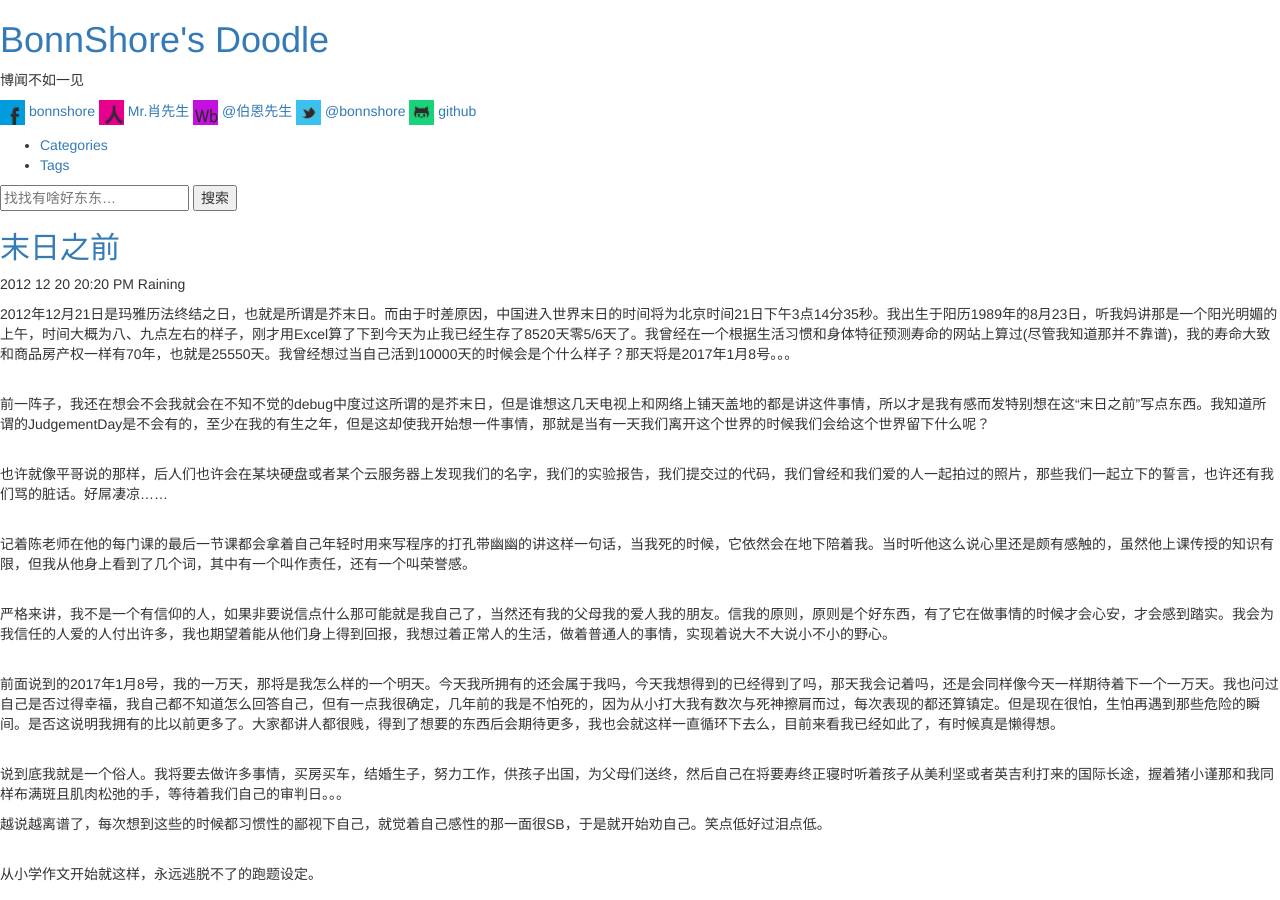
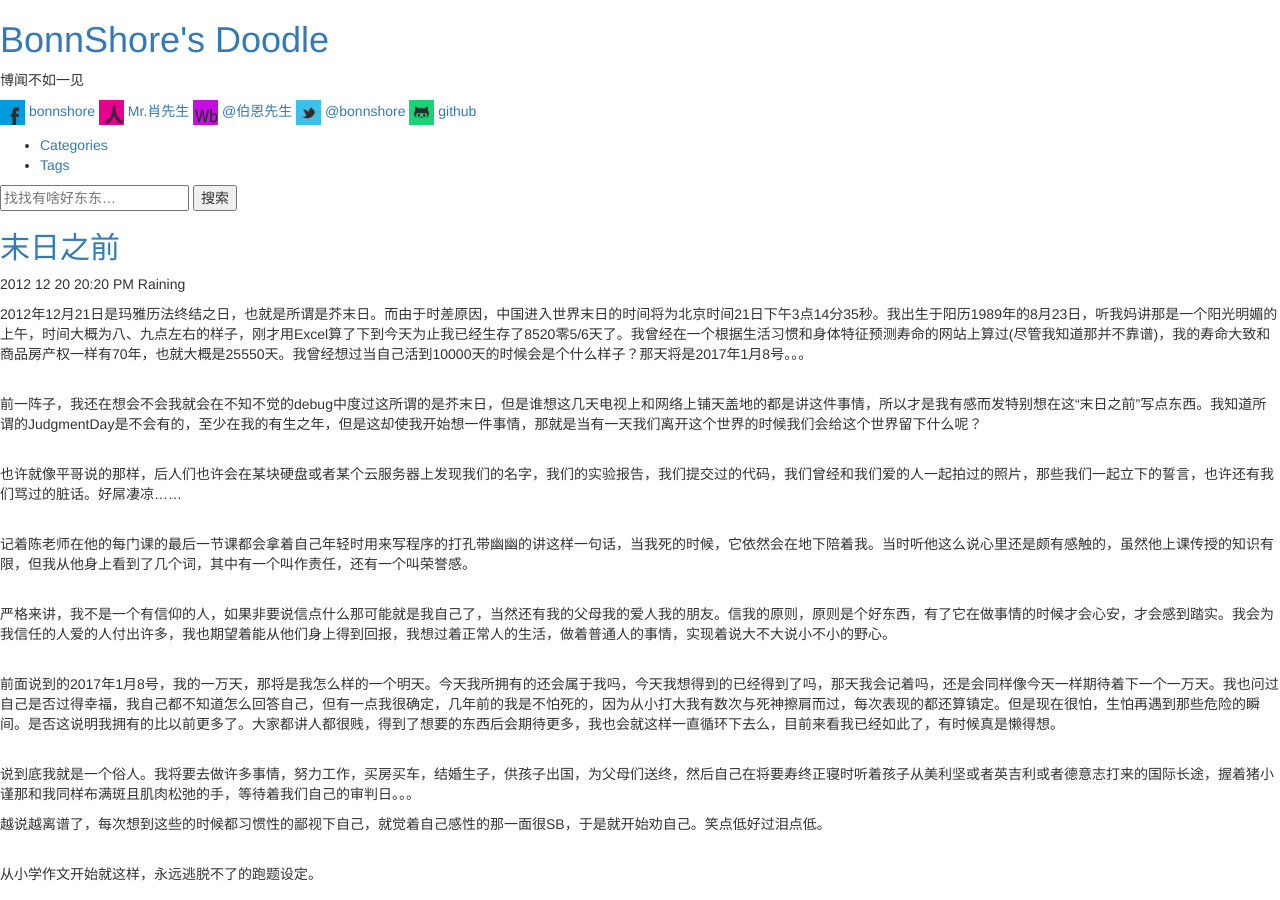
Before and after one commit to bonnshore/bonnshore.github.com, a Jekyll site: the page built from _posts/2012-12-20-before-the-judgment-day.md, in a window 1280 px wide and 900 px high. Built offline with Jekyll 4.4.1, drawn with Linux system fonts in a browser that asks for light colours; nearby versions of some CDN libraries; library files that are not in the unit come from our copies; Markdown is read by kramdown in place of the engine named in the settings; a script that is not in the unit is left out; comment, search, counter and statistics services are not loaded.

Commit message:
update the post

```diff
--- a/_posts/2012-12-20-before-the-judgment-day.md
+++ b/_posts/2012-12-20-before-the-judgment-day.md
@@ -9,13 +9,13 @@ tags: []
 ---
 {% include JB/setup %}
 
-2012年12月21日是玛雅历法终结之日，也就是所谓是芥末日。而由于时差原因，中国进入世界末日的时间将为北京时间21日下午3点14分35秒。我出生于阳历1989年的8月23日，听我妈讲那是一个阳光明媚的上午，时间大概为八、九点左右的样子，刚才用Excel算了下到今天为止我已经生存了8520天零5/6天了。我曾经在一个根据生活习惯和身体特征预测寿命的网站上算过(尽管我知道那并不靠谱)，我的寿命大致和商品房产权一样有70年，也就是25550天。我曾经想过当自己活到10000天的时候会是个什么样子？那天将是2017年1月8号。。。
+2012年12月21日是玛雅历法终结之日，也就是所谓是芥末日。而由于时差原因，中国进入世界末日的时间将为北京时间21日下午3点14分35秒。我出生于阳历1989年的8月23日，听我妈讲那是一个阳光明媚的上午，时间大概为八、九点左右的样子，刚才用Excel算了下到今天为止我已经生存了8520零5/6天了。我曾经在一个根据生活习惯和身体特征预测寿命的网站上算过(尽管我知道那并不靠谱)，我的寿命大致和商品房产权一样有70年，也就大概是25550天。我曾经想过当自己活到10000天的时候会是个什么样子？那天将是2017年1月8号。。。
 
 <br>
-前一阵子，我还在想会不会我就会在不知不觉的debug中度过这所谓的是芥末日，但是谁想这几天电视上和网络上铺天盖地的都是讲这件事情，所以才是我有感而发特别想在这“末日之前”写点东西。我知道所谓的JudgementDay是不会有的，至少在我的有生之年，但是这却使我开始想一件事情，那就是当有一天我们离开这个世界的时候我们会给这个世界留下什么呢？
+前一阵子，我还在想会不会我就会在不知不觉的debug中度过这所谓的是芥末日，但是谁想这几天电视上和网络上铺天盖地的都是讲这件事情，所以才是我有感而发特别想在这“末日之前”写点东西。我知道所谓的JudgmentDay是不会有的，至少在我的有生之年，但是这却使我开始想一件事情，那就是当有一天我们离开这个世界的时候我们会给这个世界留下什么呢？
 
 <br>
-也许就像平哥说的那样，后人们也许会在某块硬盘或者某个云服务器上发现我们的名字，我们的实验报告，我们提交过的代码，我们曾经和我们爱的人一起拍过的照片，那些我们一起立下的誓言，也许还有我们骂的脏话。好屌凄凉……
+也许就像平哥说的那样，后人们也许会在某块硬盘或者某个云服务器上发现我们的名字，我们的实验报告，我们提交过的代码，我们曾经和我们爱的人一起拍过的照片，那些我们一起立下的誓言，也许还有我们骂过的脏话。好屌凄凉……
 
 <br>
 记着陈老师在他的每门课的最后一节课都会拿着自己年轻时用来写程序的打孔带幽幽的讲这样一句话，当我死的时候，它依然会在地下陪着我。当时听他这么说心里还是颇有感触的，虽然他上课传授的知识有限，但我从他身上看到了几个词，其中有一个叫作责任，还有一个叫荣誉感。
@@ -27,7 +27,7 @@ tags: []
 前面说到的2017年1月8号，我的一万天，那将是我怎么样的一个明天。今天我所拥有的还会属于我吗，今天我想得到的已经得到了吗，那天我会记着吗，还是会同样像今天一样期待着下一个一万天。我也问过自己是否过得幸福，我自己都不知道怎么回答自己，但有一点我很确定，几年前的我是不怕死的，因为从小打大我有数次与死神擦肩而过，每次表现的都还算镇定。但是现在很怕，生怕再遇到那些危险的瞬间。是否这说明我拥有的比以前更多了。大家都讲人都很贱，得到了想要的东西后会期待更多，我也会就这样一直循环下去么，目前来看我已经如此了，有时候真是懒得想。
 
 <br>
-说到底我就是一个俗人。我将要去做许多事情，买房买车，结婚生子，努力工作，供孩子出国，为父母们送终，然后自己在将要寿终正寝时听着孩子从美利坚或者英吉利打来的国际长途，握着猪小谨那和我同样布满斑且肌肉松弛的手，等待着我们自己的审判日。。。
+说到底我就是一个俗人。我将要去做许多事情，努力工作，买房买车，结婚生子，供孩子出国，为父母们送终，然后自己在将要寿终正寝时听着孩子从美利坚或者英吉利或者德意志打来的国际长途，握着猪小谨那和我同样布满斑且肌肉松弛的手，等待着我们自己的审判日。。。
 
 越说越离谱了，每次想到这些的时候都习惯性的鄙视下自己，就觉着自己感性的那一面很SB，于是就开始劝自己。笑点低好过泪点低。
 
```
